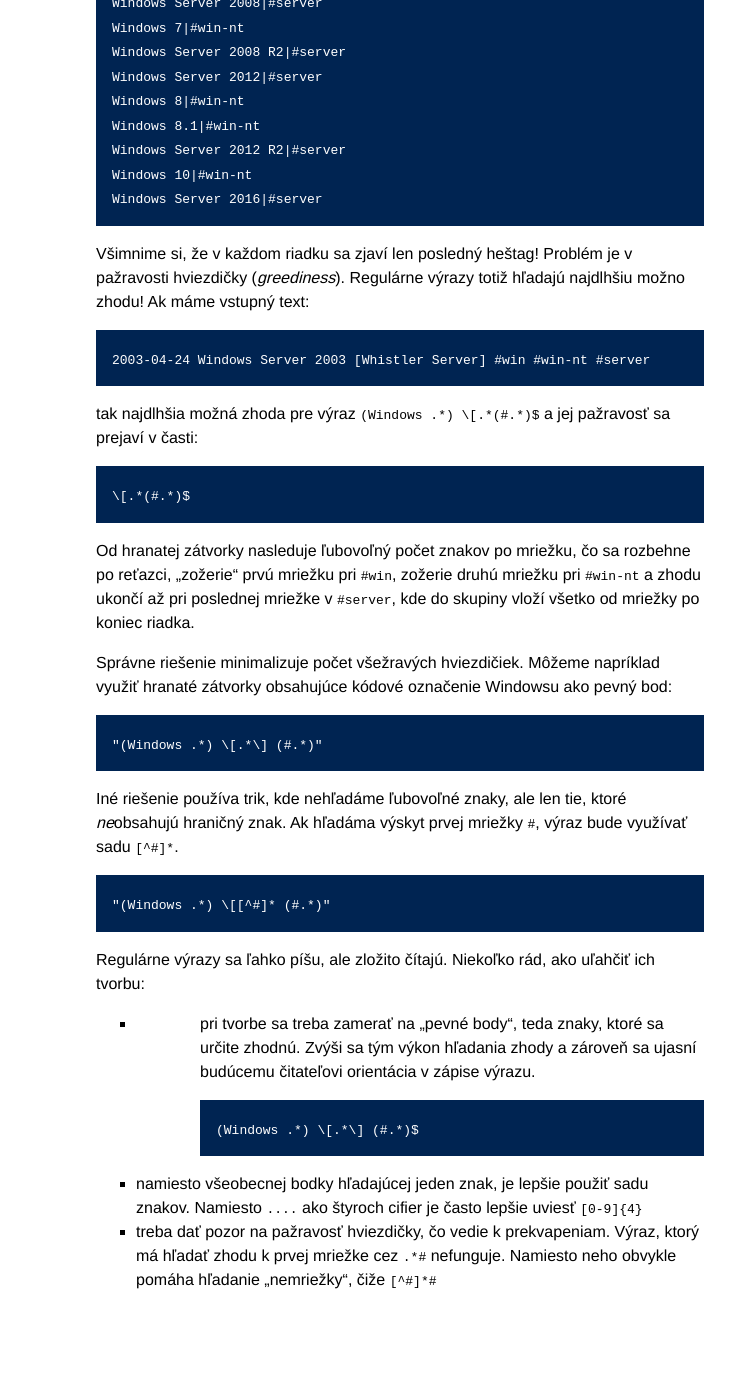
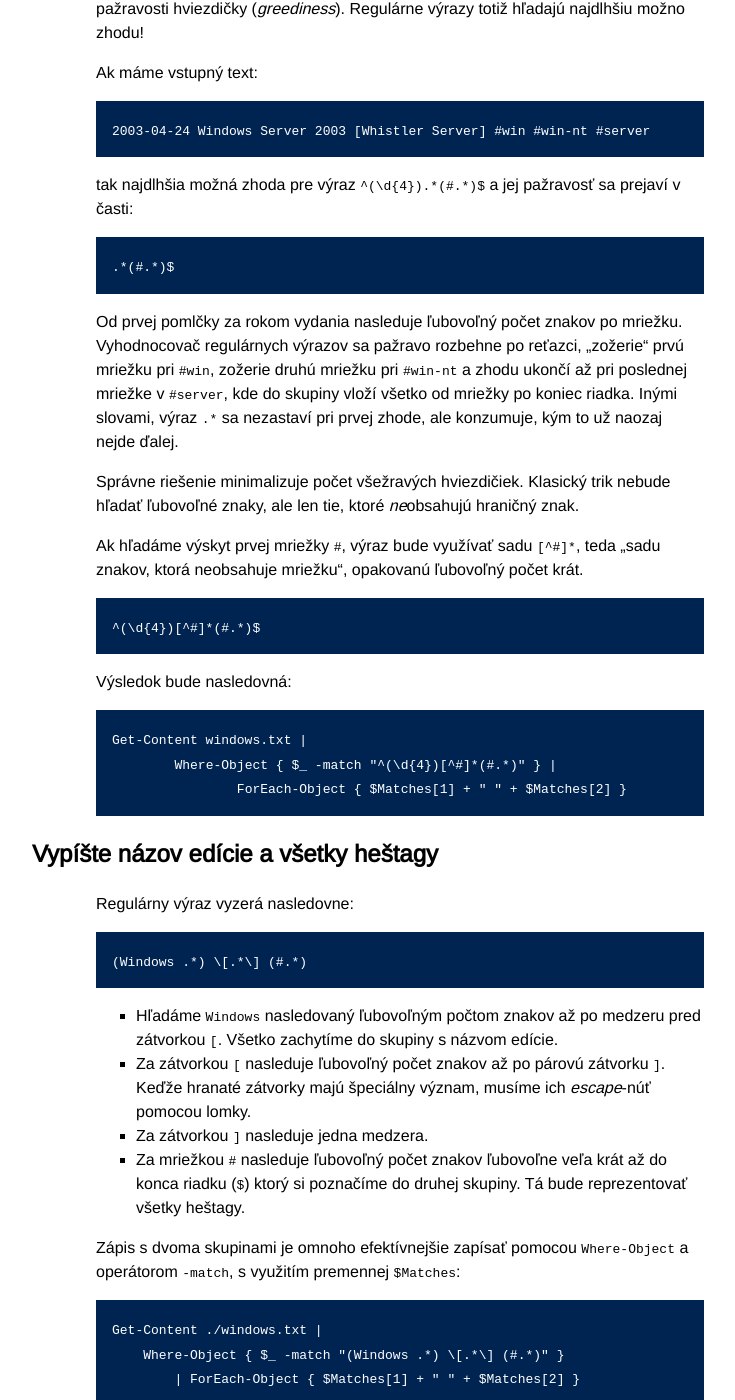
Before and after one commit to novotnyr/powershell-cvicebnica, a Jekyll site: the page built from regexp.markdown, in a window 1280 px wide and 1400 px high, scrolled down 11024 px. Shown: the whole window, without its empty margins (272-1007 px from the left). Built offline with Jekyll 4.4.1, drawn with Linux system fonts in a browser that asks for light colours; before the commit the page ends 12356 px from its top, so only the background shows below that; some of the changed text lies outside the part shown.

Commit message:
Prepracovany priklad s greedy operatorom

```diff
--- a/regexp.markdown
+++ b/regexp.markdown
@@ -386,58 +386,84 @@
 
 Obe skupiny sa objavia na prvom a druhom prvku v poli `$Matches`.
 
-Vypíšte názov edície a všetky heštagy (pažravosť operátorov)
+Vypíšte rok vydania a všetky heštagy (pažravosť operátorov)
 ------------------------------------------------------------
-Naivný nápad by vyzeral takto:
+Naivný nápad založený na nesprávnej úvahe by vyzeral takto:
 
-	(Windows .*) \[.*(#.*)$
+    ^(\d{4}).*(#.*)$
 
-*	hľadáme `Windows` nasledovaný ľubovoľným počtom znakov až po medzeru pred zátvorkou `[`. Ten si vhodne označíme ako skupinu s názvom edície
-*	za zátvorkou `[` nasleduje ľubovoľný počet znakov až po prvú mriežku `#`
-*	za mriežkou `#` nasleduje ľubovoľný počet znakov ľubovoľne veľa krát až do konca riadku (`$`) ktorý si poznačíme do druhej skupiny. Tá bude reprezentovať všetky heštagy
+* hľadáme od začiatku riadku pomocou zobáčika `^`
+* následne do skupiny zachytíme štyri (`4`) cifry (`\d`)
+* potom očakávame ľubovoľný počet znakov po mriežku `.*`
+* počnúc mriežkou `#` očakávame ľubovoľný počet znakov `.*` po koniec riadku `$`. Celý tento zvyšok zachytíme do skupiny.
 
 Toto však fungovať nebude, čo si všimnime na výsledku, kde prvú skupinu (edícia) oddelíme od heštagov v druhej skupine rúrou:
 
 	Get-Content windows.txt |
-		Where-Object { $_ -match "(Windows .*) \[.*(#.*)$" } |
+		Where-Object { $_ -match "^(\d{4}).*(#.*)$" } |
 			ForEach-Object { $Matches[1] + "|" + $Matches[2] }
 
 Výsledok:
 
-	Windows 95|#win
-	Windows 98|#win
-	Windows 2000|#win-nt
-	Windows ME|#win
-	Windows XP|#win-nt
-	Windows Server 2003|#server
-	Windows Vista|#win-nt
-	Windows Server 2008|#server
-	Windows 7|#win-nt
-	Windows Server 2008 R2|#server
-	Windows Server 2012|#server
-	Windows 8|#win-nt
-	Windows 8.1|#win-nt
-	Windows Server 2012 R2|#server
-	Windows 10|#win-nt
-	Windows Server 2016|#server
+    1995|#win
+    1998|#win
+    2000|#win-nt
+    2000|#win
+    2001|#win-nt
+    ...atď...
 
-Všimnime si, že v každom riadku sa zjaví len posledný heštag! Problém je v pažravosti hviezdičky (*greediness*). Regulárne výrazy totiž hľadajú najdlhšiu možno zhodu! Ak máme vstupný text:
+Všimnime si, že v každom riadku sa zjaví len posledný heštag!
+Problém je v pažravosti hviezdičky (*greediness*).
+Regulárne výrazy totiž hľadajú najdlhšiu možno zhodu!
+
+Ak máme vstupný text:
 
 	2003-04-24 Windows Server 2003 [Whistler Server] #win #win-nt #server
 
-tak najdlhšia možná zhoda pre výraz `(Windows .*) \[.*(#.*)$` a jej pažravosť sa prejaví v časti:
+tak najdlhšia možná zhoda pre výraz `^(\d{4}).*(#.*)$` a jej pažravosť sa prejaví v časti:
 
-	\[.*(#.*)$
+	.*(#.*)$
 
-Od hranatej zátvorky nasleduje ľubovoľný počet znakov po mriežku, čo sa rozbehne po reťazci, „zožerie“ prvú mriežku pri `#win`, zožerie druhú mriežku pri `#win-nt` a zhodu ukončí až pri poslednej mriežke v `#server`, kde do skupiny vloží všetko od mriežky po koniec riadka.
+Od prvej pomlčky za rokom vydania nasleduje ľubovoľný počet znakov po mriežku. Vyhodnocovač regulárnych výrazov sa pažravo rozbehne po reťazci, „zožerie“ prvú mriežku pri `#win`, zožerie druhú mriežku pri `#win-nt` a zhodu ukončí až pri poslednej mriežke v `#server`, kde do skupiny vloží všetko od mriežky po koniec riadka.
+Inými slovami, výraz `.*` sa nezastaví pri prvej zhode, ale konzumuje, kým to už naozaj nejde ďalej.
 
-Správne riešenie minimalizuje počet všežravých hviezdičiek. Môžeme napríklad využiť hranaté zátvorky obsahujúce kódové označenie Windowsu ako pevný bod:
+Správne riešenie minimalizuje počet všežravých hviezdičiek.
+Klasický trik nebude hľadať ľubovoľné znaky, ale len tie, ktoré *ne*obsahujú hraničný znak.
 
-	"(Windows .*) \[.*\] (#.*)"
+Ak hľadáme výskyt prvej mriežky `#`, výraz bude využívať sadu `[^#]*`, teda „sadu znakov, ktorá neobsahuje mriežku“, opakovanú ľubovoľný počet krát.
 
-Iné riešenie používa trik, kde nehľadáme ľubovoľné znaky, ale len tie, ktoré *ne*obsahujú hraničný znak. Ak hľadáma výskyt prvej mriežky `#`, výraz bude využívať sadu `[^#]*`.
+    ^(\d{4})[^#]*(#.*)$
 
-	"(Windows .*) \[[^#]* (#.*)"
+Výsledok bude nasledovná:
+
+	Get-Content windows.txt |
+		Where-Object { $_ -match "^(\d{4})[^#]*(#.*)" } |
+			ForEach-Object { $Matches[1] + " " + $Matches[2] }
+
+Vypíšte názov edície a všetky heštagy
+------------------------------------------------------------
+Regulárny výraz vyzerá nasledovne:
+
+	(Windows .*) \[.*\] (#.*)
+
+*	Hľadáme `Windows` nasledovaný ľubovoľným počtom znakov až po medzeru pred zátvorkou `[`. Všetko zachytíme do skupiny s názvom edície.
+*	Za zátvorkou `[` nasleduje ľubovoľný počet znakov až po párovú zátvorku `]`. Keďže hranaté zátvorky majú špeciálny význam, musíme ich *escape*-núť pomocou lomky.
+*  Za zátvorkou `]` nasleduje jedna medzera.
+*	Za mriežkou `#` nasleduje ľubovoľný počet znakov ľubovoľne veľa krát až do konca riadku (`$`) ktorý si poznačíme do druhej skupiny. Tá bude reprezentovať všetky heštagy.
+
+Zápis s dvoma skupinami je omnoho efektívnejšie zapísať pomocou `Where-Object` a operátorom `-match`, s využitím premennej `$Matches`:
+
+    Get-Content ./windows.txt |
+        Where-Object { $_ -match "(Windows .*) \[.*\] (#.*)" }
+            | ForEach-Object { $Matches[1] + " " + $Matches[2] }
+
+
+### Alternatívne riešenie
+
+Výsledok pomocou cmdletu `Select-String`:
+
+    Select-String "(Windows .*) \[.*\] (#.*)" ./windows.txt |
+        % { $_.Matches.Groups[1].Value + " " + $_.Matches.Groups[2].Value }
 
 
 Rady pre regulárne výrazy
```
